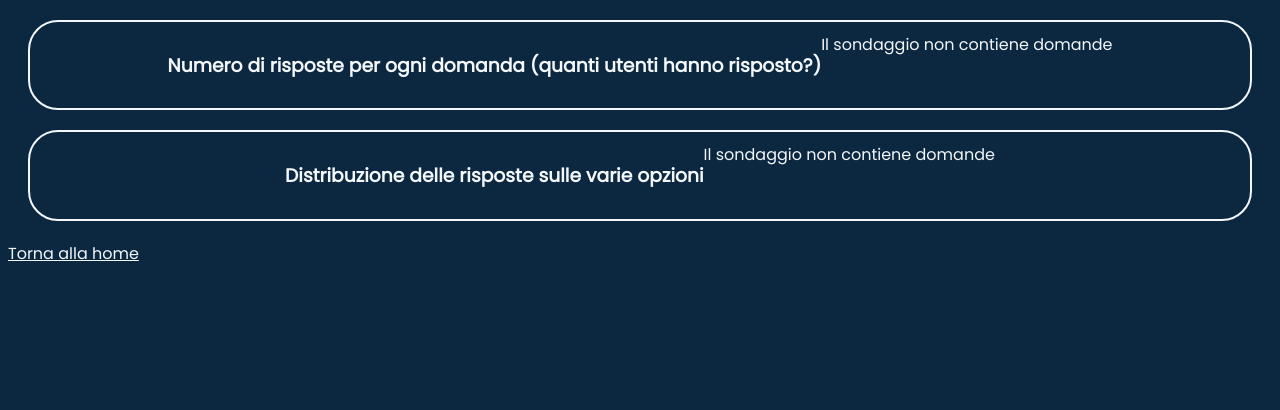
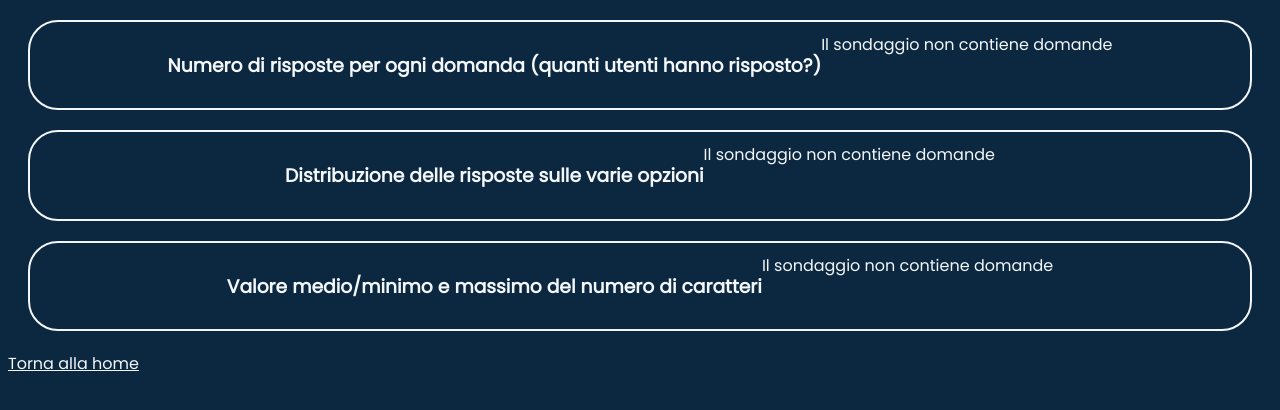
Before and after one commit to SerAn51/AnswerHUB_progettoDB, a PHP site: page /visualizza_statistiche_aggregate.php in a window 1280 px wide. Shown: the top 410 px of the page. Run offline with PHP 8.4, Linux system fonts and the light colour scheme.

Commit message:
Implementato 100%: valore medio/minimo e massimo del numero di caratteri

```diff
--- a/visualizza_statistiche_aggregate.php
+++ b/visualizza_statistiche_aggregate.php
@@ -107,6 +107,10 @@ if (isset($_POST["statistiche_aggregate"])) {
                     $conta_numero_risposte_totali->execute();
                     $numero_risposte_totali = $conta_numero_risposte_totali->fetch(PDO::FETCH_ASSOC);
                     $conta_numero_risposte_totali->closeCursor();
+
+                    if (empty($numero_risposte_totali)) {
+                        echo "Non ci sono risposte";
+                    } else {
                         $num_risp_tot = $numero_risposte_totali['NumeroRisposte'];
 
                         // prende le opzioni di una domanda
@@ -130,13 +134,75 @@ if (isset($_POST["statistiche_aggregate"])) {
                             $num_risp_opz = $numero_risposte_opzione['NumeroOccorrenze'];
 
                             // stampa la percentuale
-                        echo $opzione_domanda_chiusa['Testo'] . ': ' . ($num_risp_opz * 100) / $num_risp_tot . '% <br>';
+                            try {
+                                $percentuale = ($num_risp_opz * 100) / $num_risp_tot;
+                                echo $opzione_domanda_chiusa['Testo'] . ': ';
+                                echo $percentuale . '% <br>';
+                            } catch (DivisionByZeroError $e) {
+                                echo 'Nessuna risposta. <br>';
+                                break;
+                            }
+
+                        }
                     }
                     ?>
                 <?php } ?>
             <?php } ?>
         <?php } ?>
     </div>
+
+    <!--DISTRIBUZIONE DELLE RISPOSTE SULLE VARIE OPZIONI-->
+    <div class="space">
+        <h3>
+            Valore medio/minimo e massimo del numero di caratteri
+        </h3>
+
+        <?php if (empty($domande_sondaggio)) {
+            echo "Il sondaggio non contiene domande";
+        } else { ?>
+            <?php
+            foreach ($domande_sondaggio as $domanda_sondaggio) { ?>
+                <?php if ($domanda_sondaggio['ApertaChiusa'] == 'APERTA') { ?>
+                    <?php echo $domanda_sondaggio['Testo'] . ':<br>'; ?>
+                    <?php
+
+                    //interrogo il database per prendere tutte le risposte ad una domanda aperta
+                    $mostra_risposte = $pdo->prepare("CALL MostraRisposte(:id_domanda_aperta)");
+                    $mostra_risposte->bindParam(':id_domanda_aperta', $domanda_sondaggio['ID'], PDO::PARAM_INT);
+                    $mostra_risposte->execute();
+                    $risposte = $mostra_risposte->fetchAll(PDO::FETCH_ASSOC);
+                    $mostra_risposte->closeCursor();
+
+                    if (empty($risposte)) {
+                        echo "Non ci sono risposte";
+                    } else {
+
+                        $num_risposte = 0;
+                        $totale_lunghezza = 0;
+                        $min = PHP_INT_MAX; // valore massimo predefinito di PHP
+                        $max = 0;
+                        foreach ($risposte as $risposta) {
+                            $num_risposte += 1;
+                            $testo = $risposta['Testo'];
+                            $lunghezza = strlen($testo);
+                            $totale_lunghezza += $lunghezza;
+                            if ($lunghezza < $min) {
+                                $min = $lunghezza;
+                            }
+                            if ($lunghezza > $max) {
+                                $max = $lunghezza;
+                            }
+                        }
+                        echo "Media: " . $totale_lunghezza / $num_risposte;
+                        echo "Minimo: " . $min;
+                        echo "Massimo: " . $max;
+                    }
+                    ?>
+                <?php } ?>
+            <?php } ?>
+        <?php } ?>
+    </div>
+
     <a href="premium_home.php">Torna alla home</a>
 </body>
 
```
Lines whose indentation alone changed are shown as unchanged.
